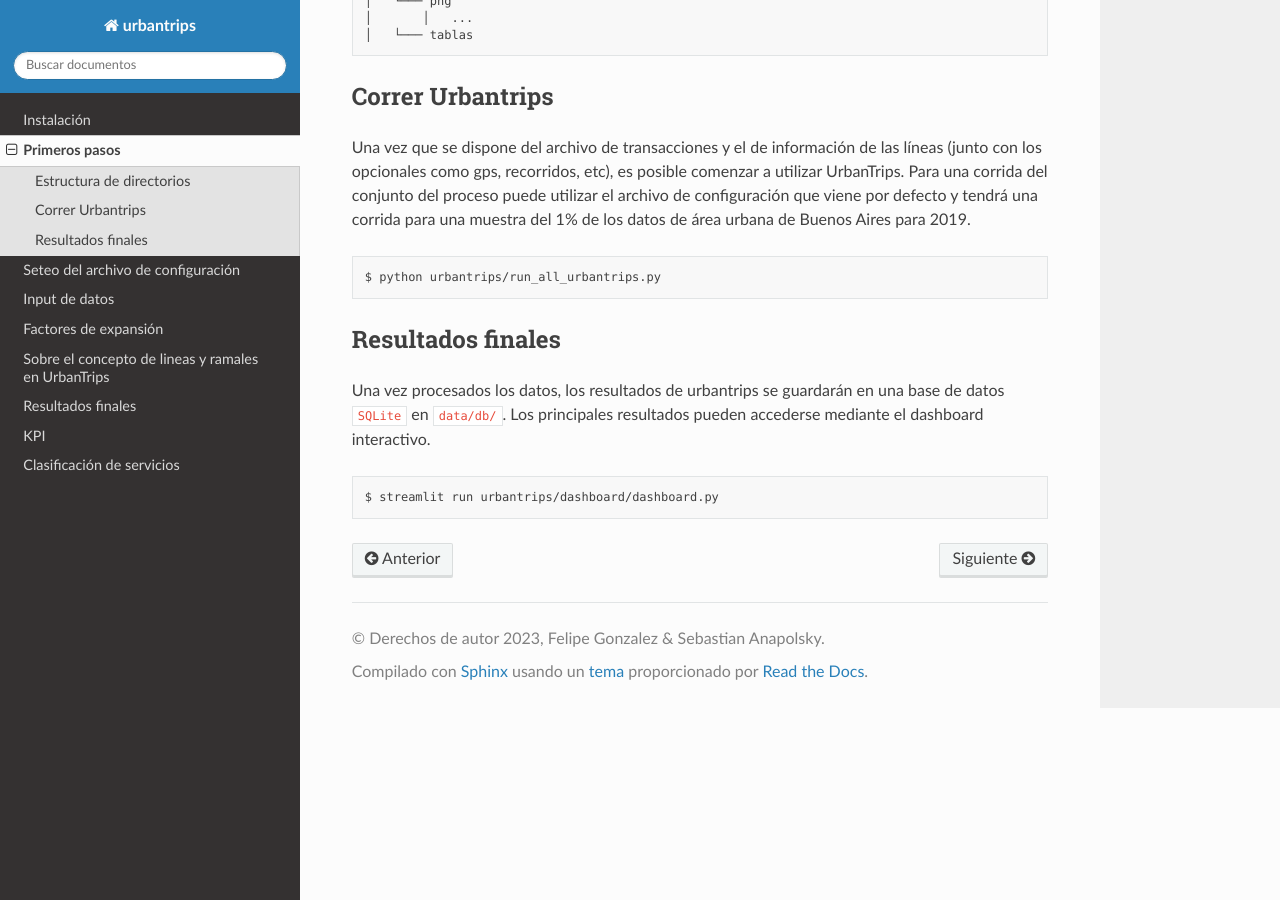
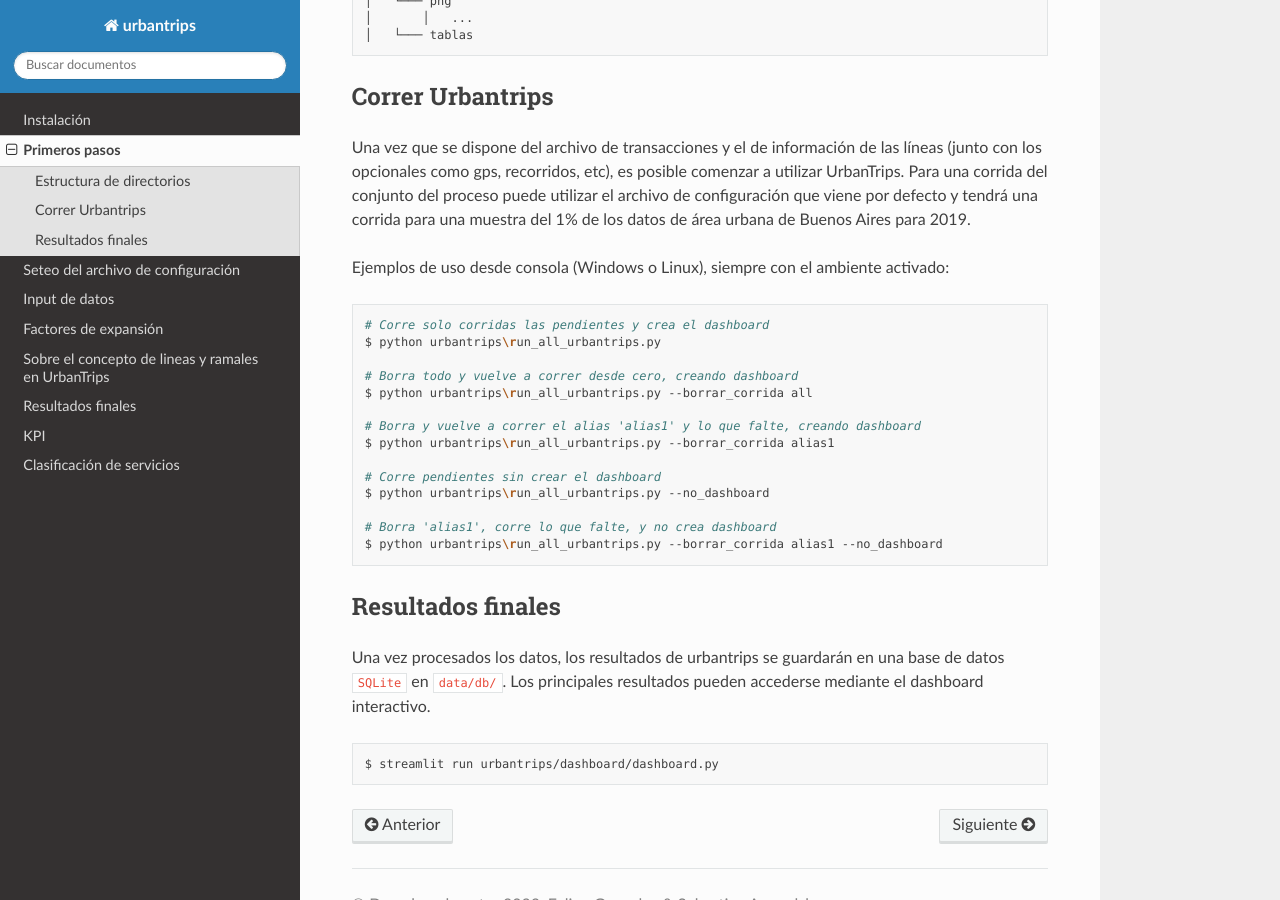
Before and after one commit to EL-BID/UrbanTrips, a Sphinx documentation site: the page built from docs/source/primeros_pasos.rst, in a window 1280 px wide and 900 px high, scrolled down 2364 px. Built offline with Sphinx 7.4.7 and the Read the Docs theme 3.1.0, drawn with Linux system fonts in a browser that asks for light colours.

Commit message:
Update doc

```diff
--- a/docs/source/primeros_pasos.rst
+++ b/docs/source/primeros_pasos.rst
@@ -84,9 +84,25 @@
 
 Una vez que se dispone del archivo de transacciones y el de información de las líneas (junto con los opcionales como gps, recorridos, etc), es posible comenzar a utilizar UrbanTrips. Para una corrida del conjunto del proceso puede utilizar el archivo de configuración que viene por defecto y tendrá una corrida para una muestra del 1% de los datos de área urbana de Buenos Aires para 2019.
 
+Ejemplos de uso desde consola (Windows o Linux), siempre con el ambiente activado:
+
+
 .. code:: sh
 
-   $ python urbantrips/run_all_urbantrips.py
+   # Corre solo corridas las pendientes y crea el dashboard
+   $ python urbantrips\run_all_urbantrips.py
+
+   # Borra todo y vuelve a correr desde cero, creando dashboard
+   $ python urbantrips\run_all_urbantrips.py --borrar_corrida all
+
+   # Borra y vuelve a correr el alias 'alias1' y lo que falte, creando dashboard
+   $ python urbantrips\run_all_urbantrips.py --borrar_corrida alias1
+
+   # Corre pendientes sin crear el dashboard
+   $ python urbantrips\run_all_urbantrips.py --no_dashboard
+
+   # Borra 'alias1', corre lo que falte, y no crea dashboard
+   $ python urbantrips\run_all_urbantrips.py --borrar_corrida alias1 --no_dashboard
 
 
 Resultados finales
```
Also changed, not shown: docs/source/instalacion.rst (+5 -18 lines).
